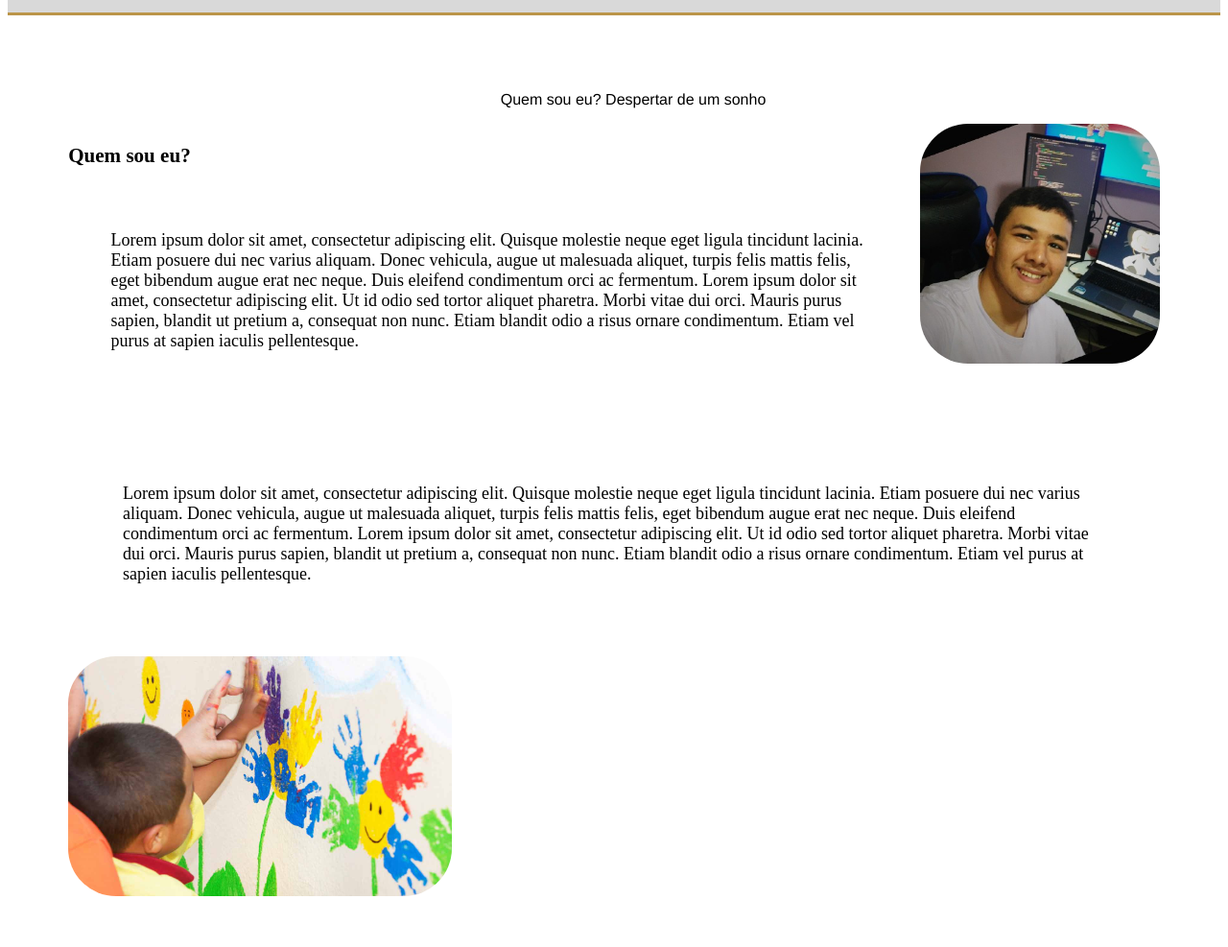
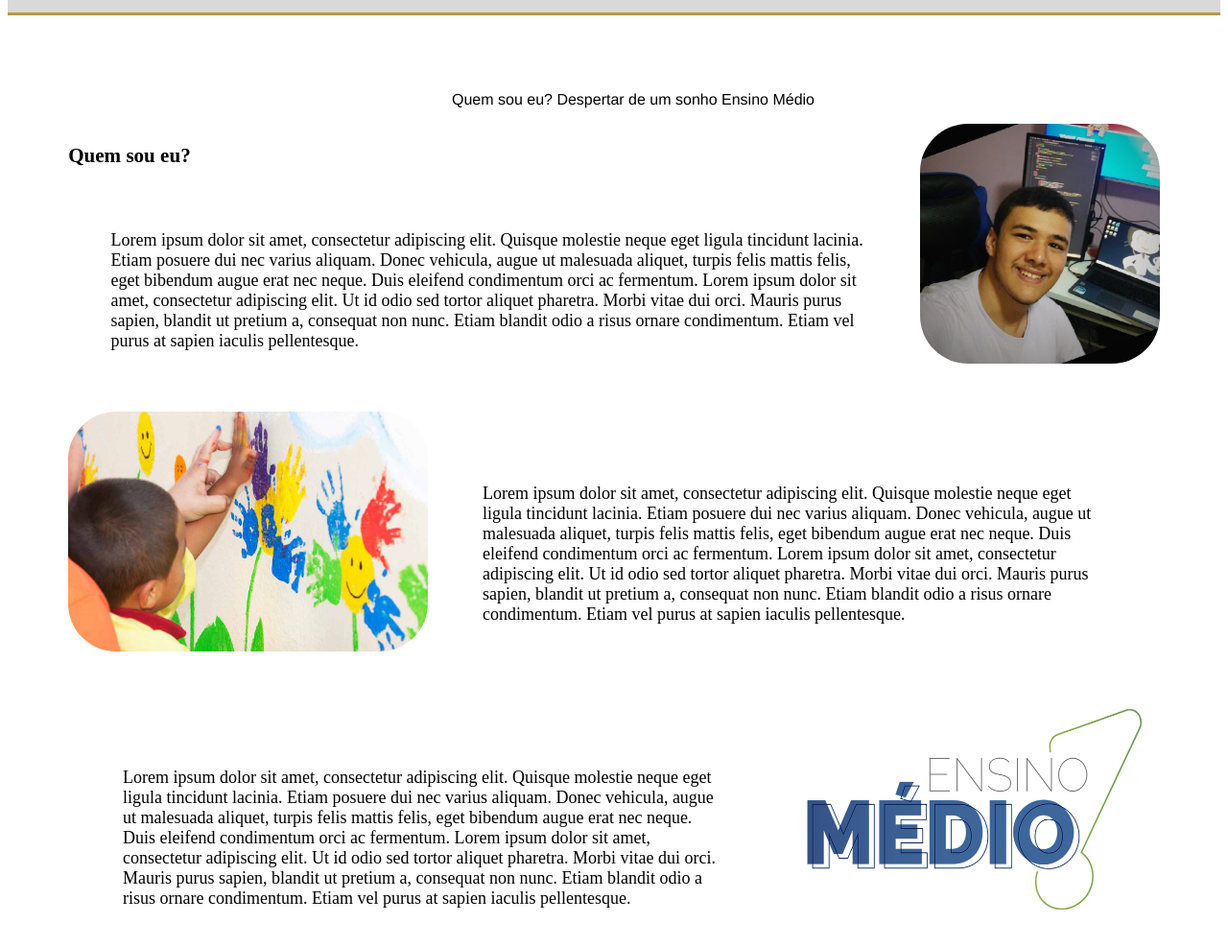
Before and after one commit to lUIZ-PAULO-FRUTUOSO/EducatioNow_main, a website: page site/desenvolvedor.html in a window 1280 px wide. Shown: the part 95-1082 px from the top of the page at 96% size. Drawn offline with Linux system fonts and the light colour scheme.

Commit message:
ancoragem das section da tela desenvolvedor

```diff
--- a/site/desenvolvedor.html
+++ b/site/desenvolvedor.html
@@ -27,7 +27,8 @@
         <div class="ul">
             <ul>
                 <a href="#dev1">Quem sou eu?</a>
-                <a href="#educacao_infantil">Despertar de um sonho</a>
+                <a href="#educacao_infantil"> Despertar de um sonho</a>
+                <a href="#ensinoMedio">Ensino Médio</a>
             </ul>
         </div>
 
@@ -46,7 +47,9 @@
             <img id="dev1" class="img2" src="./assets/dev1.jpg" alt="">
 
             </div>
+
             <div class="sectionPar">
+                <img id="educacao_infantil" class="img2" src="./assets/ensino-infantil.jpg" alt="">
                 <p>
                     Lorem ipsum dolor sit amet, consectetur adipiscing elit. Quisque molestie neque eget ligula tincidunt lacinia. Etiam posuere dui nec varius aliquam. Donec vehicula, augue ut malesuada aliquet, turpis felis mattis felis, eget bibendum augue erat nec neque. Duis eleifend condimentum orci ac fermentum. Lorem ipsum dolor sit amet, consectetur adipiscing elit. Ut id odio sed tortor aliquet pharetra. Morbi vitae dui orci. Mauris purus sapien, blandit ut pretium a, consequat non nunc. Etiam blandit odio a risus ornare condimentum. Etiam vel purus at sapien iaculis pellentesque.
                 </p>
@@ -54,7 +57,10 @@
             </div>
 
             <div class="sectionImpar">
-                <img id="educacao_infantil" class="img2" src="./assets/ensino-infantil.jpg" alt="">
+                <p>
+                    Lorem ipsum dolor sit amet, consectetur adipiscing elit. Quisque molestie neque eget ligula tincidunt lacinia. Etiam posuere dui nec varius aliquam. Donec vehicula, augue ut malesuada aliquet, turpis felis mattis felis, eget bibendum augue erat nec neque. Duis eleifend condimentum orci ac fermentum. Lorem ipsum dolor sit amet, consectetur adipiscing elit. Ut id odio sed tortor aliquet pharetra. Morbi vitae dui orci. Mauris purus sapien, blandit ut pretium a, consequat non nunc. Etiam blandit odio a risus ornare condimentum. Etiam vel purus at sapien iaculis pellentesque.
+                </p>
+                <img id="ensinoMedio" class="img2" src="./assets/ensinoMedio.png" alt="">
             </div>
 
       </div>
```
Also changed, not shown: site/assets/ensinoMedio.png (added).
